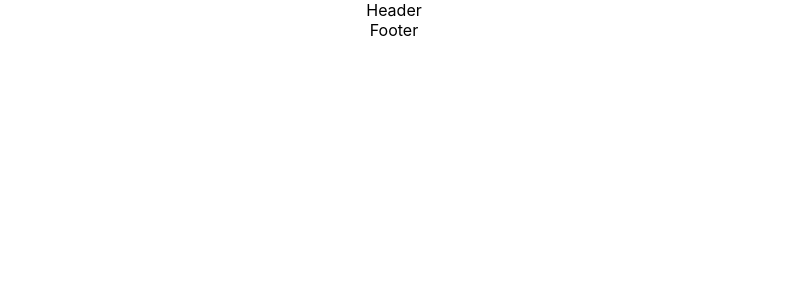
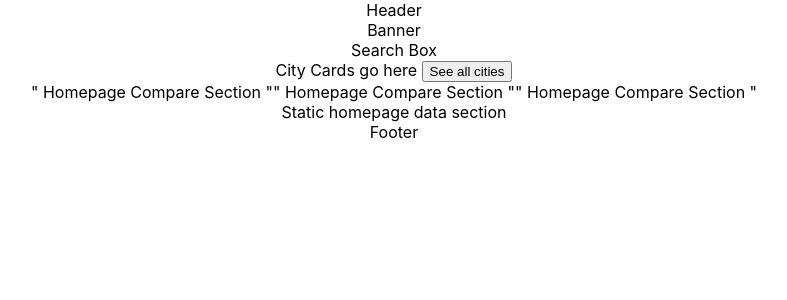
Before and after one commit to jasmatazzy/unilife-apartment-app, a React (Create React App) app: page / in a window 1280 px wide. Shown: the top 300 px of the page, without its empty margins (246-1033 px from the left). Built offline with nearby package versions, Linux system fonts and the light colour scheme.

Commit message:
textual setup of homepage complete

```diff
--- /dev/null
+++ b/src/components/HomepageCompareSection/HomepageCompareSection.js
@@ -0,0 +1,10 @@
+import React from 'react'
+import './HomepageCompareSection.css'
+
+const HomepageCompareSection = () => {
+  return (
+    <div>"     Homepage Compare Section      "</div>
+  )
+}
+
+export default HomepageCompareSection
--- a/src/pages/Homepage/Homepage.css
+++ b/src/pages/Homepage/Homepage.css
@@ -0,0 +1,4 @@
+.homepage-compare-section{
+    display: flex;
+    justify-content: center;
+}
--- a/src/pages/Homepage/Homepage.js
+++ b/src/pages/Homepage/Homepage.js
@@ -1,9 +1,23 @@
 import React from 'react'
 import './Homepage.css'
+import Banner from '../../components/Banner/Banner'
+import SearchBox from '../../components/SearchBox/SearchBox'
+import HomepageCompareSection from '../../components/HomepageCompareSection/HomepageCompareSection'
+
 
 const Homepage = () => {
   return (
-    <div></div>
+    <div>
+      <Banner />
+      <SearchBox />
+      <div>City Cards go here <button>See all cities</button></div>
+      <div className='homepage-compare-section'>
+        <HomepageCompareSection />
+        <HomepageCompareSection />
+        <HomepageCompareSection />
+      </div>
+      <div>Static homepage data section</div>
+    </div>
   )
 }
 
```
Also changed, not shown: src/components/Banner/Banner.css (added), src/components/Banner/Banner.js (renamed from src/Banner/Banner.js), src/components/HomepageCompareSection/HomepageCompareSection.css (added).
